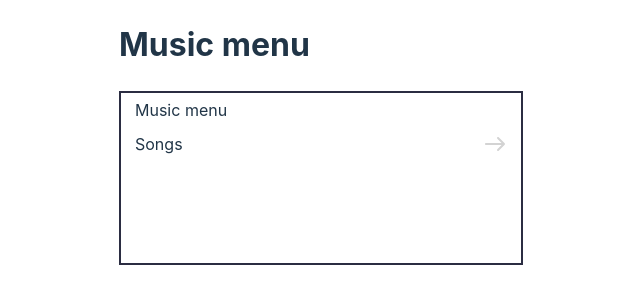
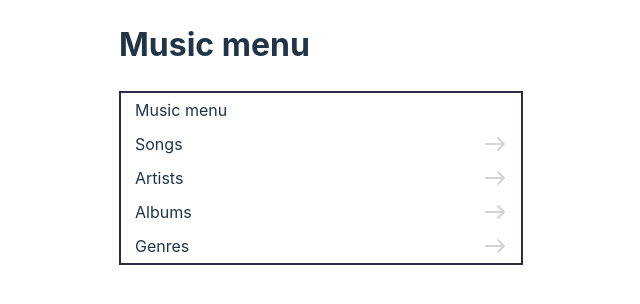
Before and after one commit to JoaoDsv/chanel-skill-test, a React (Vite) app: page / in a window 1280 px wide. Shown: the top 304 px of the page, without its empty margins (319-959 px from the left). Built offline with nearby package versions, Linux system fonts and the light colour scheme.

Commit message:
Display lists

```diff
--- a/src/components/music-menu.jsx
+++ b/src/components/music-menu.jsx
@@ -8,6 +8,29 @@ import "./music-menu.css";
 
 function MusicMenu({ tracks }) {
   const [selectedList, setSelectedList] = useState();
+
+  // Lists used for filtering
+  const lists = {
+    artist: [],
+    album: [],
+    genre: [],
+  };
+
+  // Build dynamic lists from tracks data
+  // Time complexity: O(n) linear
+  // Space complexity: O(1) constant
+  for (let i = 0; i < tracks.length; i++) {
+    if (!lists.artist.includes(tracks[i].artist)) {
+      lists.artist.push(tracks[i].artist);
+    }
+    if (!lists.album.includes(tracks[i].album)) {
+      lists.album.push(tracks[i].album);
+    }
+    if (!lists.genre.includes(tracks[i].genre)) {
+      lists.genre.push(tracks[i].genre);
+    }
+  }
+
 
   // Select a list to display songs grouped by artist, album or genre
   function selectList(list) {
@@ -22,6 +45,24 @@ function MusicMenu({ tracks }) {
           Songs
           <ArrowRight />
         </li>
+        {lists.artist.length > 0 && (
+          <li className="menu-item" onClick={() => selectList("artist")}>
+            Artists
+            <ArrowRight />
+          </li>
+        )}
+        {lists.album.length > 0 && (
+          <li className="menu-item" onClick={() => selectList("album")}>
+            Albums
+            <ArrowRight />
+          </li>
+        )}
+        {lists.genre.length > 0 && (
+          <li className="menu-item" onClick={() => selectList("genre")}>
+            Genres
+            <ArrowRight />
+          </li>
+        )}
       </ul>
       <ul className="layer second-layer">
         <li className="menu-item" onClick={() => selectList(null)}>
```
